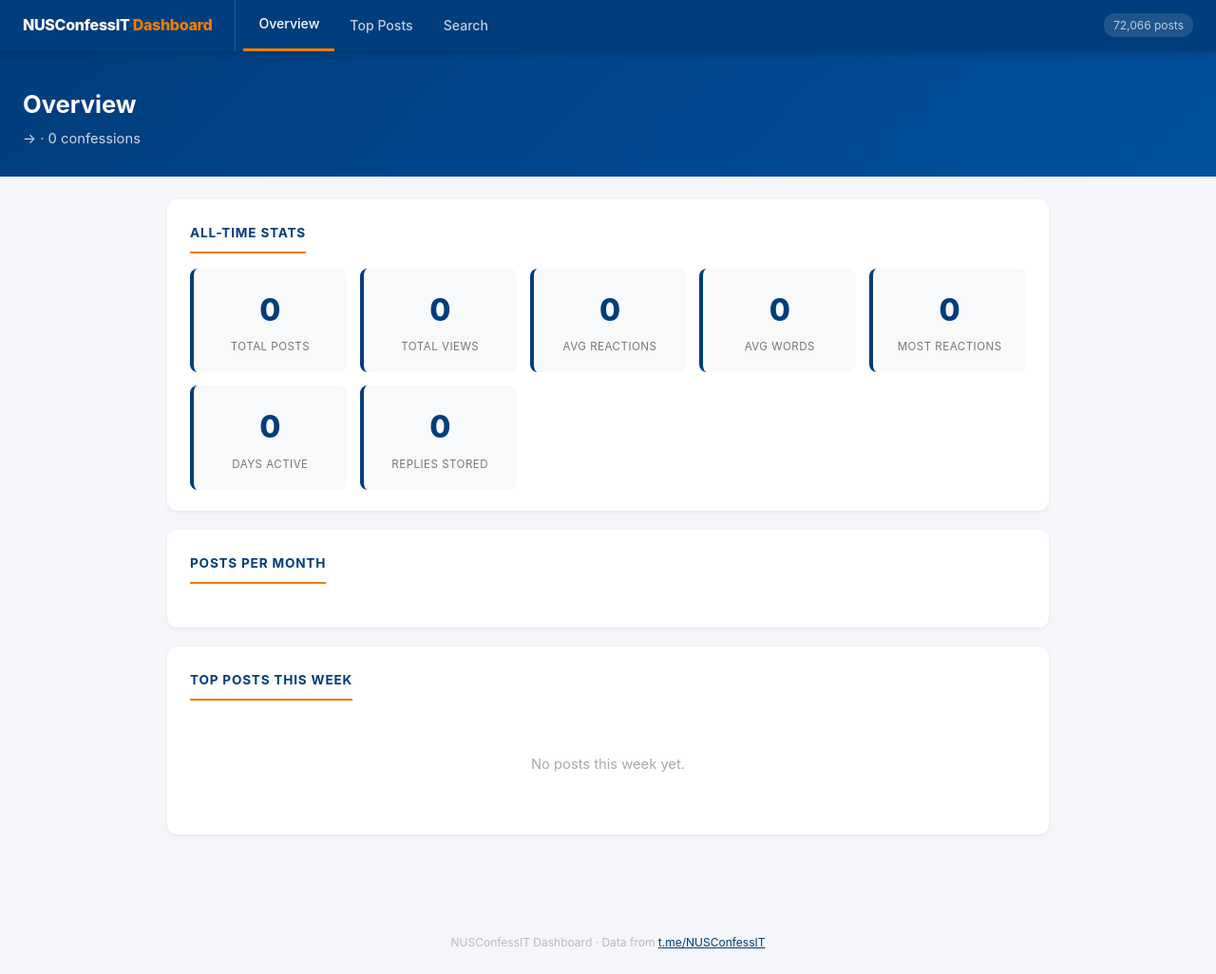
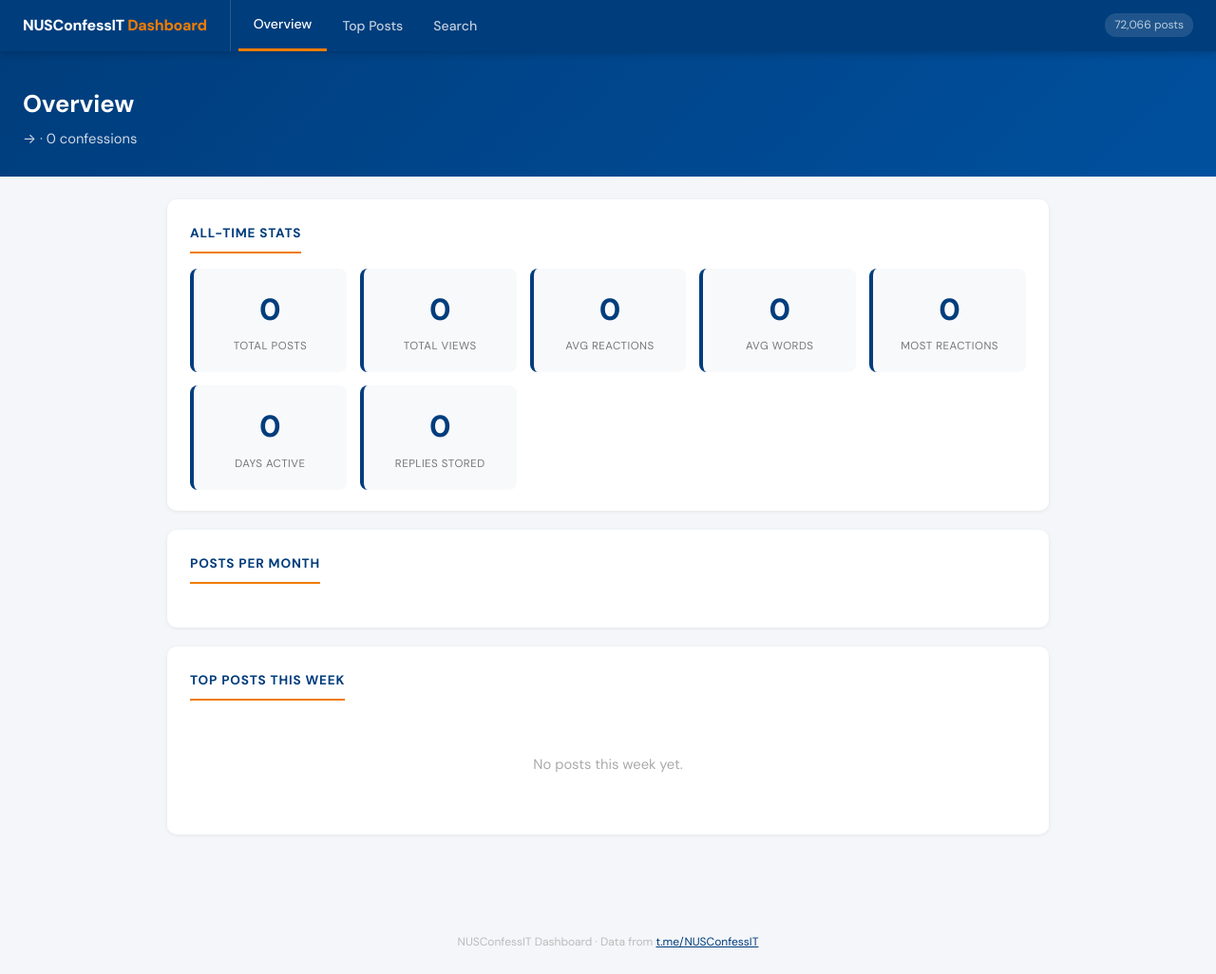
Before and after one commit to anselmlong/confessit-scraper, a Flask app: page / in a window 1280 px wide. Shown: the whole page at 95% size. Run offline with Flask 3, Linux system fonts and the light colour scheme; data that the repository does not hold is empty.

Commit message:
style(design): FINDING-001 — load DM Sans typeface, replace system-ui default
Co-Authored-By: Claude Sonnet 4.6 <noreply@anthropic.com>

```diff
--- a/templates/base.html
+++ b/templates/base.html
@@ -4,9 +4,12 @@
   <meta charset="UTF-8" />
   <meta name="viewport" content="width=device-width, initial-scale=1.0" />
   <title>{% block title %}NUSConfessIT{% endblock %}</title>
+  <link rel="preconnect" href="https://fonts.googleapis.com" />
+  <link rel="preconnect" href="https://fonts.gstatic.com" crossorigin />
+  <link href="https://fonts.googleapis.com/css2?family=DM+Sans:wght@400;500;600;700;800&display=swap" rel="stylesheet" />
   <style>
     *, *::before, *::after { box-sizing: border-box; margin: 0; padding: 0; }
-    body { font-family: -apple-system, BlinkMacSystemFont, "Segoe UI", Roboto, sans-serif; background: #f4f6f9; color: #222; line-height: 1.6; }
+    body { font-family: "DM Sans", -apple-system, BlinkMacSystemFont, "Segoe UI", sans-serif; background: #f4f6f9; color: #222; line-height: 1.6; }
 
     nav {
       background: #003D7C;
```
